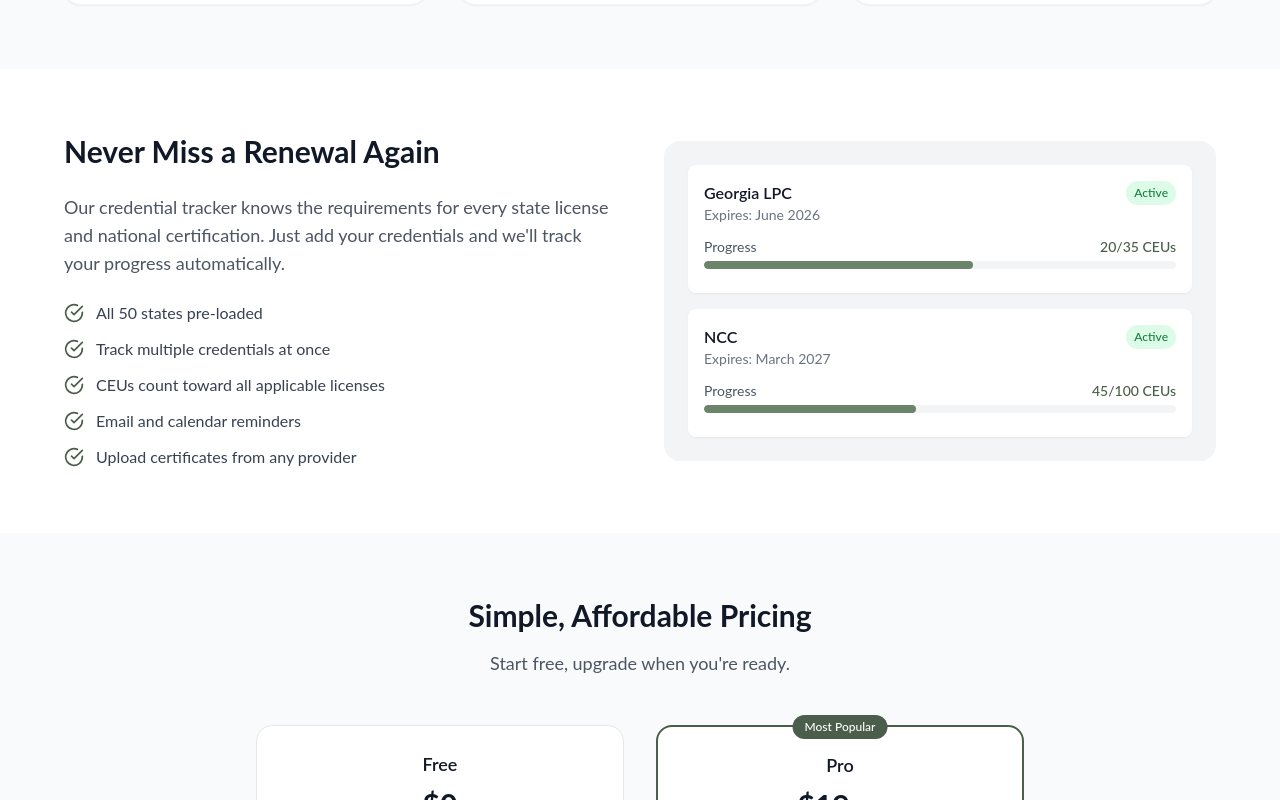
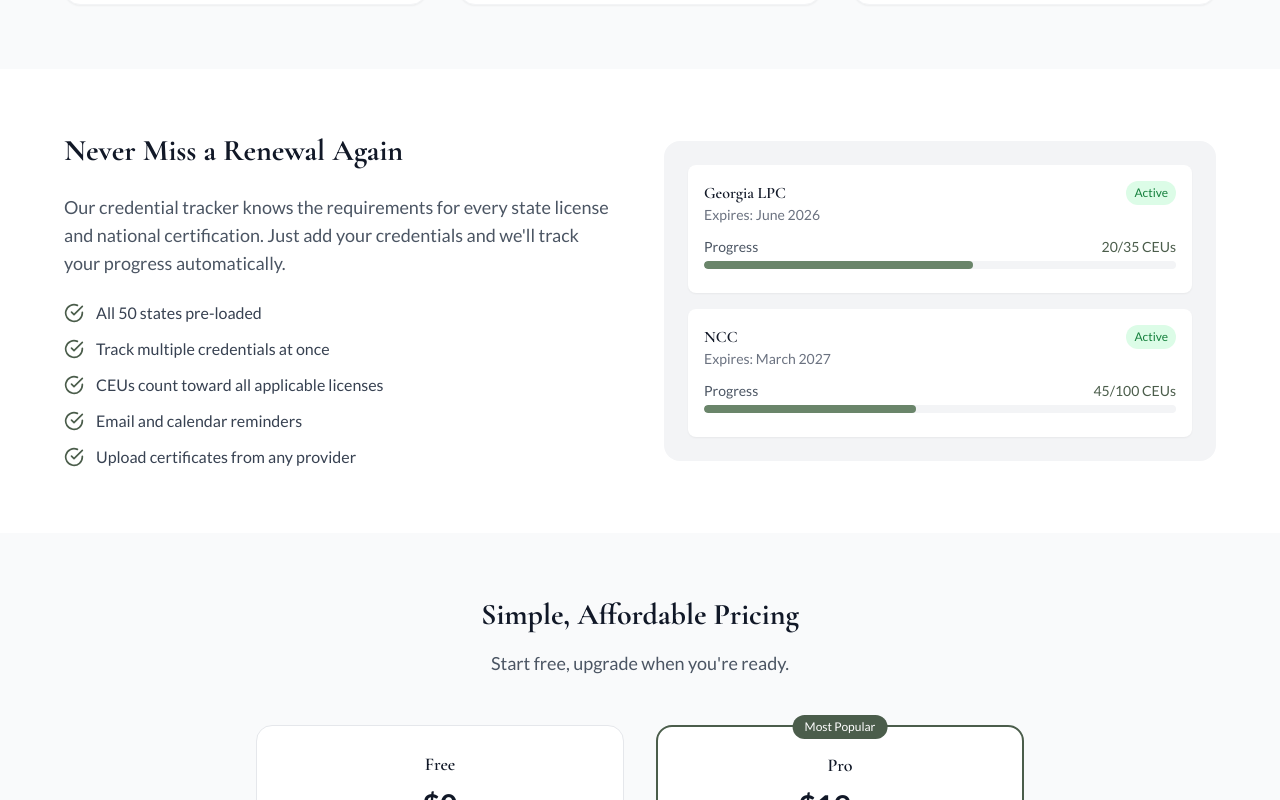
Before and after one commit to laduwan/CounselorReady, a React (Vite) app in the folder client/: page / in a window 1280 px wide. Shown: the part 840-1640 px from the top of the page. Built offline with nearby package versions, Linux system fonts and the light colour scheme; no server answers.

Commit message:
Refactor CSS for improved styling and components
Updated styles for buttons, inputs, and various components. Added new font imports and adjusted color schemes.

```diff
--- a/client/src/index.css
+++ b/client/src/index.css
@@ -1,31 +1,142 @@
+@import url('https://fonts.googleapis.com/css2?family=Cormorant+Garamond:wght@400;500;600;700&display=swap');
+@import url('https://fonts.googleapis.com/css2?family=Lato:wght@300;400;700&display=swap');
+@import url('https://fonts.googleapis.com/css2?family=Inter:wght@300;400;500;600;700&display=swap');
+
 @tailwind base;
 @tailwind components;
 @tailwind utilities;
 
 @layer base {
   body {
-    @apply bg-gray-50 text-gray-900 antialiased;
+    @apply font-body text-forest-700 bg-stone-50;
+  }
+
+  h1, h2, h3, h4, h5, h6 {
+    @apply font-display text-burgundy-800;
   }
 }
 
 @layer components {
+  /* Primary Button */
   .btn-primary {
     @apply bg-moss-600 hover:bg-moss-700 text-white font-medium py-2 px-4 rounded-lg transition-colors duration-200;
   }
 
+  /* Secondary Button */
   .btn-secondary {
-    @apply bg-white hover:bg-gray-50 text-moss-600 font-medium py-2 px-4 rounded-lg border border-moss-600 transition-colors duration-200;
+    @apply bg-white hover:bg-gray-50 text-moss-600 border border-moss-600 font-medium py-2 px-4 rounded-lg transition-colors duration-200;
   }
 
-  .btn-accent {
-    @apply bg-dustyrose-600 hover:bg-dustyrose-700 text-white font-medium py-2 px-4 rounded-lg transition-colors duration-200;
+  /* Tertiary Button */
+  .btn-tertiary {
+    @apply bg-burgundy-800 hover:bg-burgundy-700 text-white font-medium py-2 px-4 rounded-lg transition-colors duration-200;
   }
 
-  .input-field {
-    @apply w-full px-4 py-2 border border-gray-300 rounded-lg focus:ring-2 focus:ring-moss-500 focus:border-moss-500 outline-none transition-all duration-200;
+  /* Card Container */
+  .card {
+    @apply bg-white rounded-xl shadow-sm border border-forest-200 p-6;
   }
 
-  .card {
-    @apply bg-white rounded-xl shadow-sm border border-gray-100 p-6;
+  /* Input Field */
+  .input-field {
+    @apply w-full px-4 py-2 border border-forest-200 rounded-lg focus:ring-2 focus:ring-burgundy-500 focus:border-burgundy-500 outline-none transition-all duration-200;
+  }
+
+  /* Label */
+  .label {
+    @apply block text-sm font-medium text-forest-700 mb-2;
+  }
+
+  /* Badge */
+  .badge {
+    @apply inline-flex items-center px-3 py-1 rounded-full text-sm font-medium;
+  }
+
+  .badge-success {
+    @apply bg-forest-100 text-forest-700;
+  }
+
+  .badge-warning {
+    @apply bg-honey-400 text-burgundy-900;
+  }
+
+  .badge-info {
+    @apply bg-burgundy-100 text-burgundy-800;
+  }
+
+  /* Loading Spinner */
+  .spinner {
+    @apply animate-spin h-8 w-8 border-4 border-burgundy-200 border-t-burgundy-700 rounded-full;
+  }
+
+  /* Page Container */
+  .page-container {
+    @apply min-h-screen bg-stone-50;
+  }
+
+  /* Content Wrapper */
+  .content-wrapper {
+    @apply max-w-7xl mx-auto px-4 sm:px-6 lg:px-8 py-8;
+  }
+
+  /* Header/Nav */
+  .header-nav {
+    @apply bg-white border-b border-burgundy-100 sticky top-0 z-50;
+  }
+
+  /* Grid Container */
+  .grid-container {
+    @apply grid grid-cols-1 md:grid-cols-2 lg:grid-cols-3 gap-6;
+  }
+
+  /* Link Styles */
+  .link-primary {
+    @apply text-forest-600 hover:text-forest-700 font-medium underline-offset-4 hover:underline transition-colors duration-200;
+  }
+
+  .link-secondary {
+    @apply text-burgundy-800 hover:text-burgundy-700 font-medium underline-offset-4 hover:underline transition-colors duration-200;
+  }
+
+  /* Progress Bar */
+  .progress-bar {
+    @apply w-full bg-forest-100 rounded-full h-2 overflow-hidden;
+  }
+
+  .progress-fill {
+    @apply bg-forest-600 h-full transition-all duration-300 ease-out;
+  }
+
+  /* Alert/Notice */
+  .alert {
+    @apply p-4 rounded-lg border;
+  }
+
+  .alert-success {
+    @apply bg-forest-100 border-forest-200 text-forest-700;
+  }
+
+  .alert-warning {
+    @apply bg-honey-400 bg-opacity-20 border-honey-400 text-burgundy-900;
+  }
+
+  .alert-error {
+    @apply bg-burgundy-100 border-burgundy-200 text-burgundy-800;
+  }
+
+  .alert-info {
+    @apply bg-stone-100 border-stone-200 text-forest-700;
   }
 }
+
+@layer utilities {
+  /* Text gradient for logo */
+  .text-gradient-logo {
+    @apply bg-gradient-to-r from-burgundy-700 to-burgundy-800 bg-clip-text text-transparent;
+  }
+
+  /* Focus ring utility */
+  .focus-ring {
+    @apply focus:ring-2 focus:ring-burgundy-500 focus:ring-offset-2 outline-none;
+  }
+}
```
